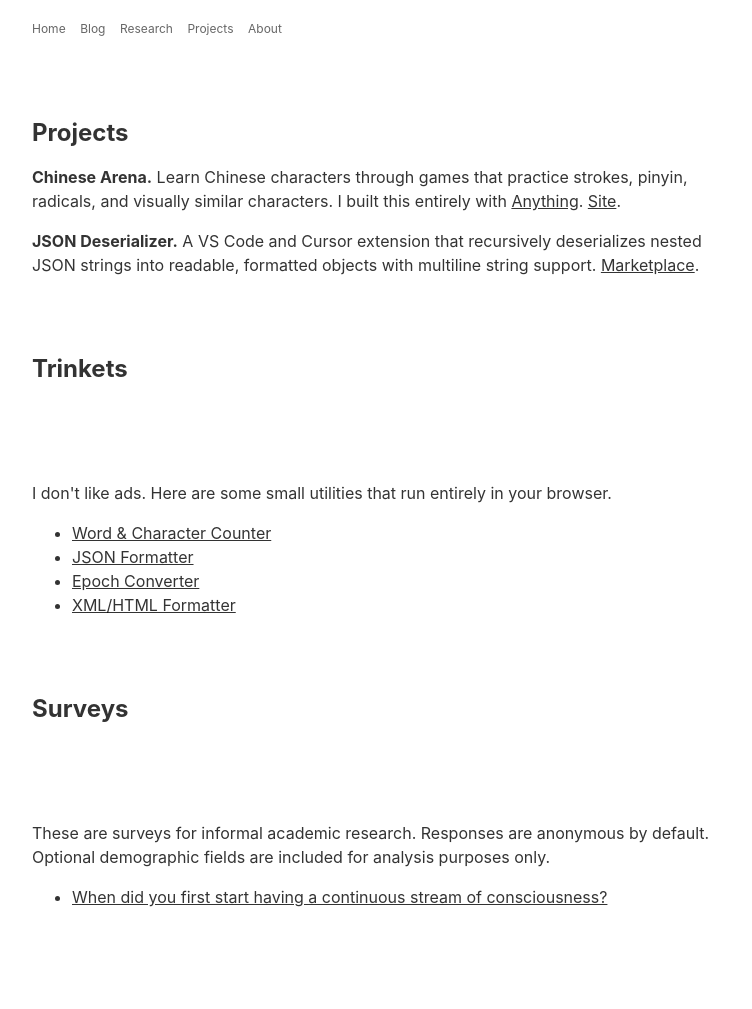
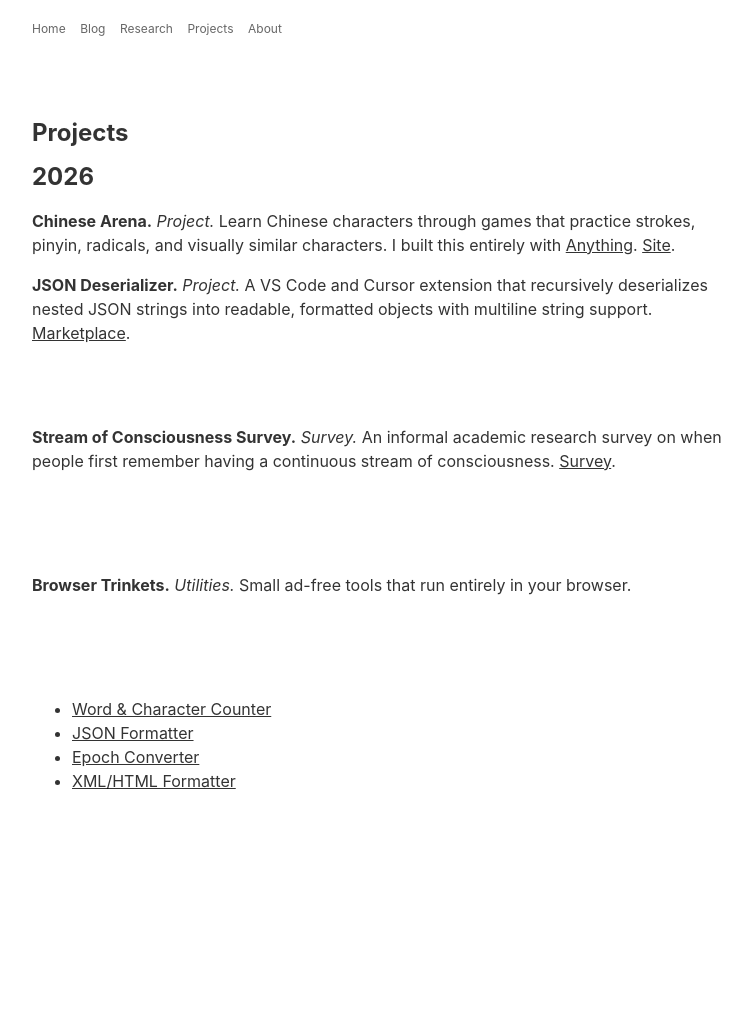
Before and after one commit to danielchen0/danielchen0.github.io, a Jekyll site: the page built from projects.markdown, in a window 1280 px wide. Shown: the whole page, without its empty margins (258-1010 px from the left). Built offline with Jekyll 4.4.1, drawn with Linux system fonts in a browser that asks for light colours; after the commit the page ends 900 px from its top, so only the background shows below that.

Commit message:
Group projects by year

```diff
--- a/projects.markdown
+++ b/projects.markdown
@@ -4,33 +4,26 @@
 page_id: projects
 ---
 
+<h2>2026</h2>
+
 <p>
-    <b>Chinese Arena.</b> Learn Chinese characters through games that practice strokes, pinyin, radicals, and visually similar characters. I built this entirely with <a href='https://anything.com' target='_blank'>Anything</a>. <a href='https://www.chinesearena.com/' target='_blank'>Site</a>.
+    <b>Chinese Arena.</b> <i>Project.</i> Learn Chinese characters through games that practice strokes, pinyin, radicals, and visually similar characters. I built this entirely with <a href='https://anything.com' target='_blank'>Anything</a>. <a href='https://www.chinesearena.com/' target='_blank'>Site</a>.
 </p>
 
 <p>
-    <b>JSON Deserializer.</b> A VS Code and Cursor extension that recursively deserializes nested JSON strings into readable, formatted objects with multiline string support. <a href='https://marketplace.visualstudio.com/items?itemName=DanielChen0.json-deserializer' target='_blank'>Marketplace</a>.
+    <b>JSON Deserializer.</b> <i>Project.</i> A VS Code and Cursor extension that recursively deserializes nested JSON strings into readable, formatted objects with multiline string support. <a href='https://marketplace.visualstudio.com/items?itemName=DanielChen0.json-deserializer' target='_blank'>Marketplace</a>.
 </p>
 
-<h2 id='trinkets'>Trinkets</h2>
-
-<p>
-    I don't like ads. Here are some small utilities that run entirely in your browser.
+<p id='surveys'>
+    <b>Stream of Consciousness Survey.</b> <i>Survey.</i> An informal academic research survey on when people first remember having a continuous stream of consciousness. <a href='/surveys/stream-of-consciousness'>Survey</a>.
 </p>
 
+<p id='trinkets'>
+    <b>Browser Trinkets.</b> <i>Utilities.</i> Small ad-free tools that run entirely in your browser.
+</p>
 <ul>
     <li><a href='/trinkets/word-counter'>Word & Character Counter</a></li>
     <li><a href='/trinkets/json-formatter'>JSON Formatter</a></li>
     <li><a href='/trinkets/epoch-converter'>Epoch Converter</a></li>
     <li><a href='/trinkets/xml-formatter'>XML/HTML Formatter</a></li>
 </ul>
-
-<h2 id='surveys'>Surveys</h2>
-
-<p>
-    These are surveys for informal academic research. Responses are anonymous by default. Optional demographic fields are included for analysis purposes only.
-</p>
-
-<ul>
-    <li><a href='/surveys/stream-of-consciousness'>When did you first start having a continuous stream of consciousness?</a></li>
-</ul>
```
